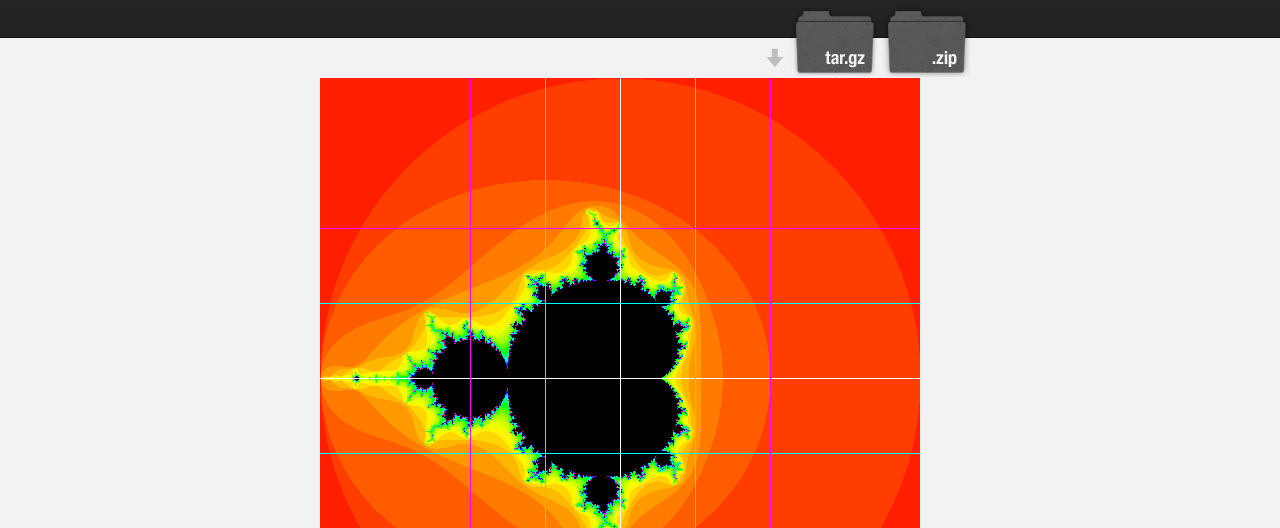
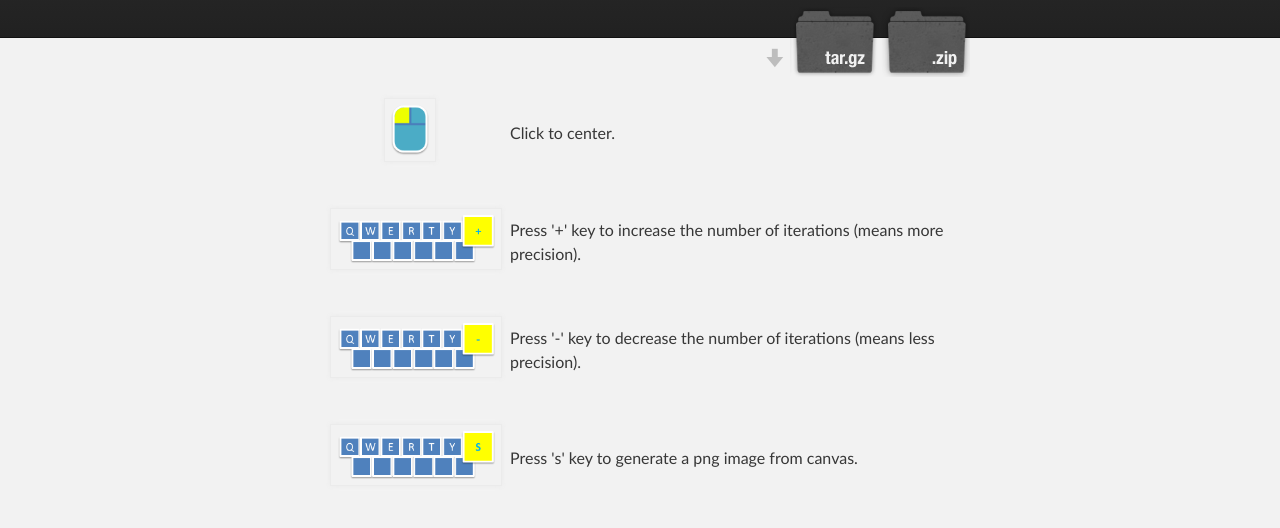
Before and after one commit to npcompleto/html5.mandelbrot, a plain HTML site: page index.html in a window 1280 px wide. Shown: the part 208-736 px from the top of the page. Drawn offline with Linux system fonts and the light colour scheme.

Commit message:
editing home

```diff
--- a/index.html
+++ b/index.html
@@ -7,6 +7,22 @@
     <meta name="description" content="Html5.mandelbrot : Mandelbrot Set designed inside an interactive html5 canvas tag" />
 
     <link rel="stylesheet" type="text/css" media="screen" href="stylesheets/stylesheet.css">
+
+    <style>
+    	#instructions{
+    		border: 0px;
+    	}
+
+    	#instructions td{
+			vertical-align: middle;
+    		border: 0px;
+    	}
+
+		#instructions tr td:first-child{
+    		width: 160px;
+    		text-align: center;
+    	}
+    </style>
 
 	<script type="text/javascript" src="javascripts/mandelbrot.js"></script>
 
@@ -41,6 +57,22 @@
     <!-- MAIN CONTENT -->
     <div id="main_content_wrap" class="outer">
       <section id="main_content" class="inner">
+
+      	<table id="instructions">
+      		<tr>
+      			<td><img alt='Left Click' src='images/mouse_left_click.png' style='width:40px;'/></td><td>Click to center.</td>
+      		</tr>
+      		<tr>
+      			<td><img alt='Key +' src='images/press_plus.png' /></td><td>Press '+' key to increase the number of iterations (means more precision).</td>
+      		</tr>
+      		<tr>
+      			<td><img alt='Key -' src='images/press_minus.png' /></td><td>Press '-' key to decrease the number of iterations (means less precision).</td>
+      		</tr>
+      		<tr>
+      			<td><img alt='Key S' src='images/press_S.png' /></td><td>Press 's' key to generate a <b>png</b> image from canvas.</td>
+      		</tr>
+      	</table>
+
 			<canvas id="mandelbrotCanvas" style="width:600px; height:600px;" width="600px" height="600px"></canvas>
       </section>
     </div>
--- a/javascripts/mandelbrot.js
+++ b/javascripts/mandelbrot.js
@@ -110,9 +110,9 @@ function Mandelbrot(canvasId, maxIteractions, transX, transY, zoomLevel, timing,
 
 	this.clickHandler = function(e){
 		if(!that.isReady) return;
-		var px = e.layerX;
-		var py = e.layerY;
-		console.log("px:"+e.layerX+" py:"+e.layerY);
+		var px = e.offsetX;
+		var py = e.offsetY;
+		console.log("px:"+px+" py:"+py);
 		var coords = that.pixelToCoords(px, py);
 		console.log("x:"+coords[0]+" y:"+coords[1]);
 
```
Also changed, not shown: images/mouse_left_click.png (added), images/mouse_right_click.png (added), images/press_S.png (added), images/press_minus.png (added), images/press_plus.png (added).
